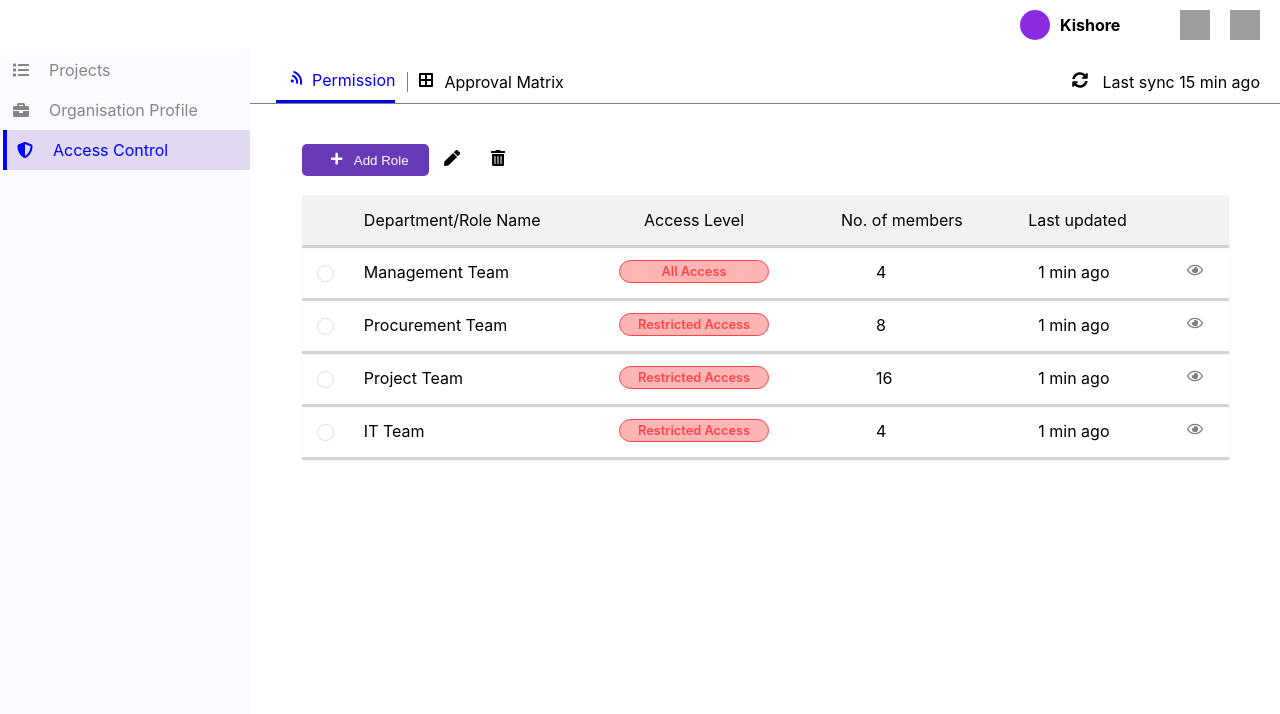
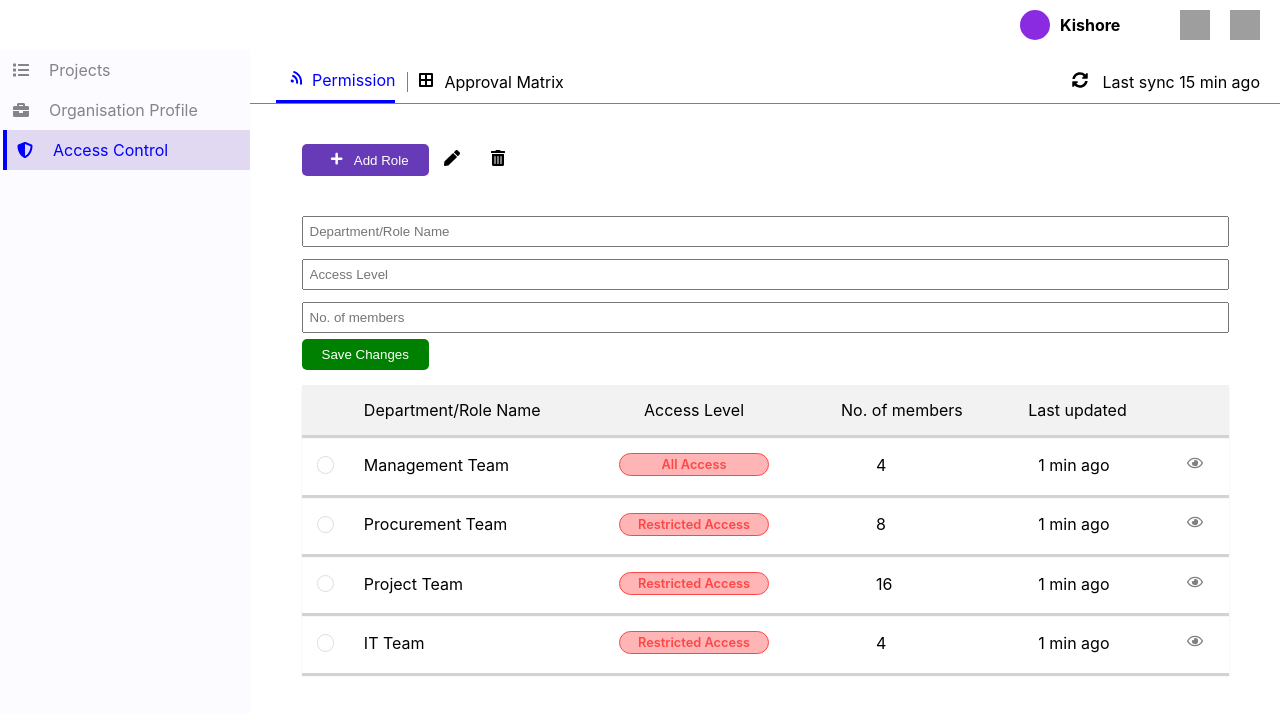
Before and after one commit to DefCon-018/mysite-test, a React app: page / in a window 1280 px wide. Both pictures are taken after a click on the button "Add Role". Built offline with nearby package versions, Linux system fonts and the light colour scheme; grey boxes are pictures that could not be loaded.

Commit message:
Finish first page

```diff
--- a/src/actions/index.js
+++ b/src/actions/index.js
@@ -1,4 +1,5 @@
 export const ADD_DATA = 'ADD_DATA';
+export const ADD_NEW_DATA = 'ADD_NEW_DATA';
 
 export function addData(data){
     return {
@@ -6,3 +7,10 @@ export function addData(data){
         data
     }
 }
+
+export function addNewData(newData){
+    return{
+        type: ADD_NEW_DATA,
+        newData
+    }
+}
--- a/src/components/Content.js
+++ b/src/components/Content.js
@@ -1,18 +1,64 @@
 import React from 'react';
-import { addData } from '../actions';
+import { addData, addNewData } from '../actions';
 import { data } from '../data';
 import {connect} from 'react-redux';
 import {FaSyncAlt, FaWifi, FaBorderAll, FaPlus, FaPen, FaTrashAlt, FaRegEye} from "react-icons/fa";
 
 class Content extends React.Component {
 
+    constructor(props){
+        super(props);
+        this.state= {
+            addRole: 0,
+            name: '',
+            accessLevel: '',
+            num_members: '',
+        }
+    }
     componentDidMount(){
         const {dispatch} = this.props;
         dispatch(addData(data));
     }
 
+    handleAddRole = () =>{
+        let {addRole} = this.state;
+        if(addRole == 1){
+            this.setState({
+                name: '',
+                accessLevel: '',
+                num_members: ''
+            })
+        }
+        this.setState((prevState)=>{
+            return{
+                addRole: prevState.addRole ^ 1
+            }
+        })
+    }
+
+    handleSaveChanges = (e) => {
+        e.preventDefault();
+        let {name, accessLevel, num_members} = this.state;
+        if(name === '' || accessLevel === '', num_members === ''){
+            return;
+        }
+        let newData= {
+            name,
+            accessLevel,
+            num_members
+        }
+        this.props.dispatch(addNewData(newData));
+    }
+
+    handleFieldChange = (field, value) =>{
+        this.setState({
+            [field]: value
+        })
+    }
+
     render() {
         let {data} = this.props;
+        let {addRole} = this.state;
         return (
             <div className= "container">
                 <div className= "heading">
@@ -27,10 +73,21 @@ class Content extends React.Component {
 
                 <div className= "content">
                     <div className= "content-head">
-                        <button className= "btn"><span className= "plus"><FaPlus /></span> Add Role</button>
+                        <button onClick= {this.handleAddRole} className= "btn"><span className= "plus"><FaPlus /></span> Add Role</button>
                         <div><FaPen /></div>
                         <div><FaTrashAlt /></div>
                     </div>
+
+                    {
+                        addRole === 1 &&
+                        <form className= "add-form">
+                            <input required onChange= {(e)=>{this.handleFieldChange('name', e.target.value)}} type= "text" placeholder= "Department/Role Name" />
+                            <input required onChange= {(e)=>{this.handleFieldChange('accessLevel', e.target.value)}} type= "text" placeholder= "Access Level" />
+                            <input required onChange= {(e)=>{this.handleFieldChange('num_members', e.target.value)}} type= "text" placeholder= "No. of members" />
+                            <button onClick= {this.handleSaveChanges} className= "btn save">Save Changes</button>
+                        </form>
+                    }
+
                     <div className= "content-detail">
                         <table>
                             <tr className= "detail-head">
--- a/src/index.css
+++ b/src/index.css
@@ -173,6 +173,7 @@ img{
   border: none;
   outline: none;
   border-radius: 5px;
+  cursor: pointer;
 }
 .plus{
   padding: 8px;
@@ -190,6 +191,7 @@ table{
 tr{
   box-shadow: 0 3px 1px lightgray;
   margin-bottom: 2px;
+  cursor: pointer;
 }
 
 td{
@@ -261,3 +263,17 @@ td{
   border: 1.3px solid #FF4646;
   color: #FF4646;
 }
+
+input{
+  padding: 6px;
+  width: 100%;
+  margin: 6px 0px ;
+}
+
+.add-form{
+  transition: display 1s;
+  padding: 15px 0px ;
+}
+.save{
+  background-color: green;
+}
--- a/src/reducers/data.js
+++ b/src/reducers/data.js
@@ -1,9 +1,11 @@
-import { ADD_DATA } from "../actions";
+import { ADD_DATA, ADD_NEW_DATA } from "../actions";
 
 export default function data(state= [], action){
     switch(action.type){
         case ADD_DATA:
             return action.data
+        case ADD_NEW_DATA:
+            return [...state, action.newData];
         default:
             return state;
     }
```
